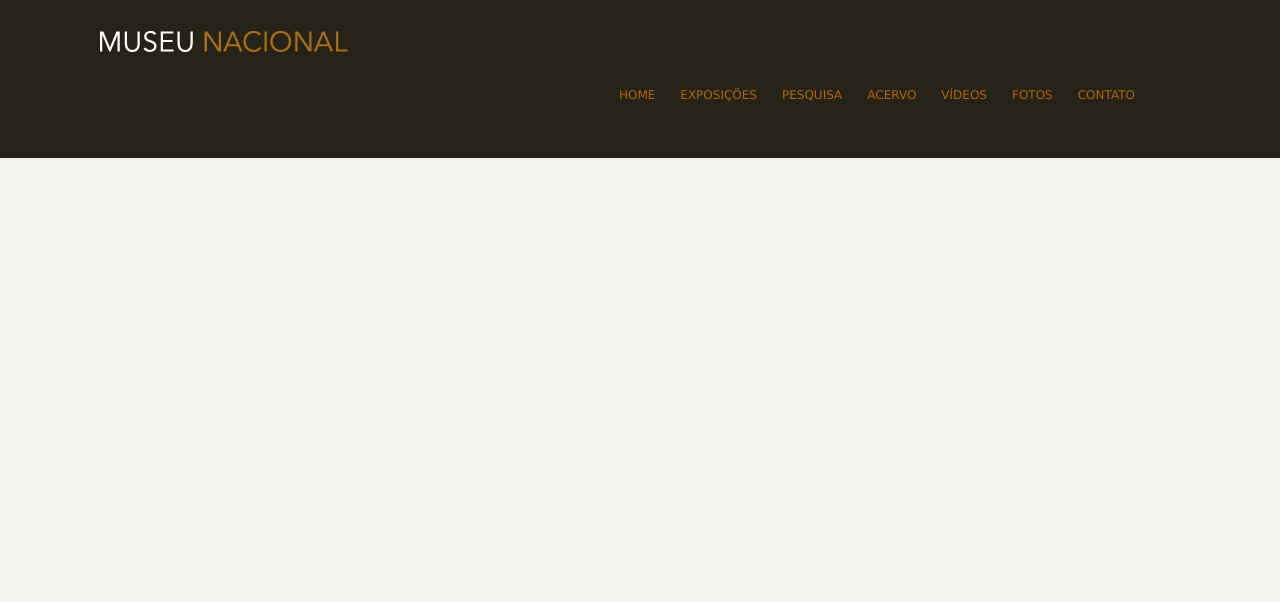
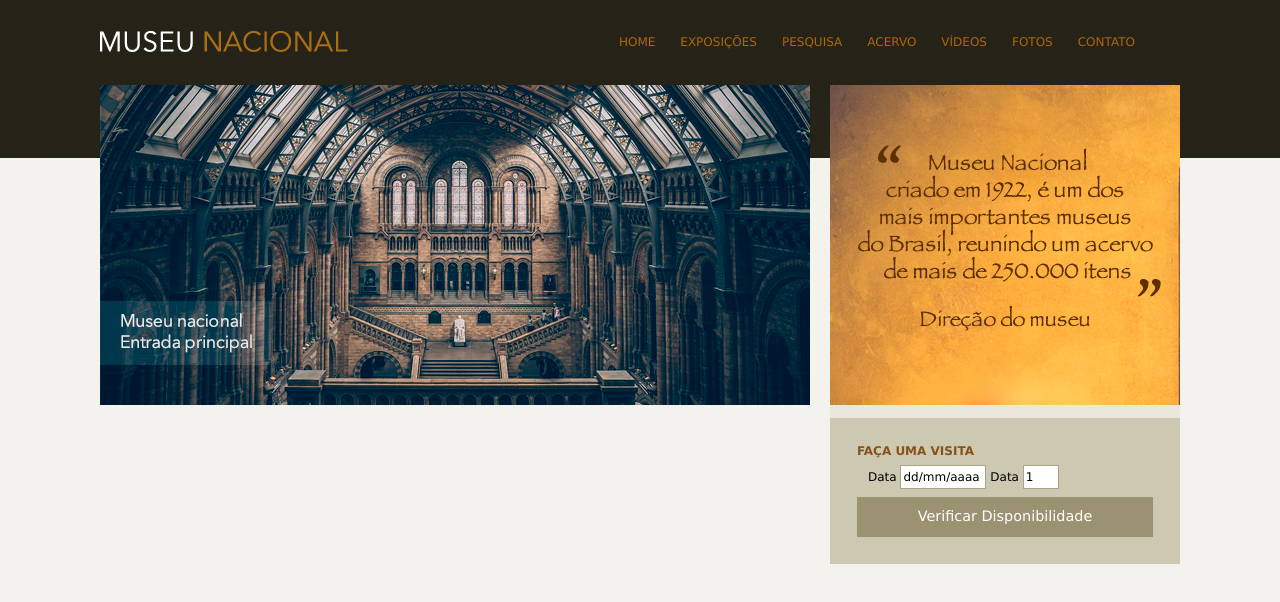
Before and after one commit to Vitor-Linaris/Museu-Nacional, a plain HTML site: page index.html in a window 1280 px wide. Drawn offline with Linux system fonts and the light colour scheme.

Commit message:
BarAside

```diff
--- a/css/estilo.css
+++ b/css/estilo.css
@@ -18,6 +18,11 @@
 }
 
 /* logo */
+
+#logo h1 {
+    float: left;
+}
+
 #logo a {
     width: 248px;
     height: 21px;
@@ -52,3 +57,59 @@
 nav ul li a:hover {
     border-bottom: 1px solid #535858;
 }
+
+/* Principal */
+
+#conteudo {
+    width: 710px;
+    float: left;
+}
+
+aside {
+    width: 350px;
+    float: right;
+    background: #ebe7dd;
+}
+
+section#visita {
+    background: #cdc8b1;
+    padding: 10px 27px 27px 27px;
+    margin-top: 10px;
+}
+
+h4 {
+    color: #86521a;
+    text-transform: uppercase;
+    padding-bottom: 3px;
+    margin-bottom: 0;
+}
+
+/* formulários */
+
+input {
+    height: 20px;
+    width: 80px;
+    background: #fff;
+    border: none;
+    font-size: 1em;
+}
+
+input.campo {
+    border: 1px solid #ada484;
+}
+
+input.botao {
+    background: #9b9271;
+    color: white;
+    width: 100%;
+    height: 40px;
+    font-size: 1.2em;
+}
+
+fieldset {
+    border: none;
+}
+
+legend {
+    display: none;
+}
--- a/index.html
+++ b/index.html
@@ -48,6 +48,40 @@
 
         </header><!-- fim header -->
 
+        <div id="principal">
+
+            <div id="conteudo">
+                <section id="capa">
+                    <img src="img/museu.png" alt="">
+                </section>
+            </div>
+
+            <aside>
+                <section id="depoimento">
+                    <img src="img/depoimento.png" alt="">
+                </section>
+
+                <section id="visita">
+                    <h4>Faça uma visita</h4>
+                    <form>
+                        <fieldset>
+                            <legend>Selecione uma data</legend>
+
+                            <label for="data">Data</label>
+                            <input class="campo" type="text" id="data" value="dd/mm/aaaa">
+
+                            <label for="qtd">Data</label>
+                            <input class="campo" style="width: 30px;" type="text" id="qtd" value="1">
+                        </fieldset>
+
+                        <input class="botao" type="submit" value="Verificar Disponibilidade">
+
+                    </form>
+                </section>
+            </aside>
+
+        </div>
+
 
     </div>
 
```
